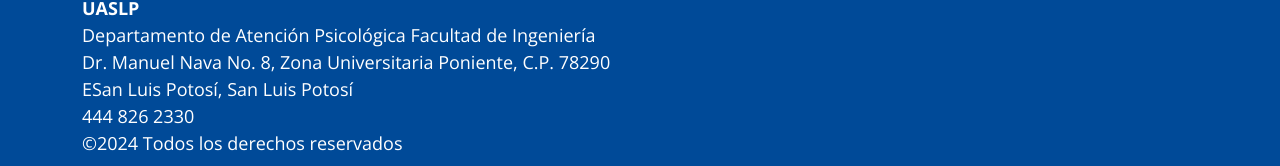
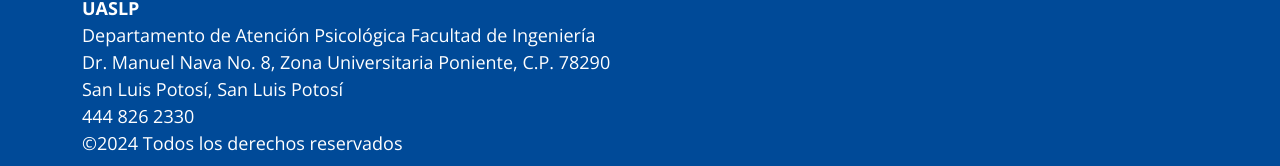
Before and after one commit to FernandoRmzMtz/PSICOFI, an Angular app in the folder PSICOFI-Web/: page / in a window 1280 px wide. Shown: the part 697-863 px from the top of the page. Built offline with nearby package versions, Linux system fonts and the light colour scheme.

Commit message:
correccion ortográfica en footer

```diff
--- a/PSICOFI-Web/src/app/components/footer/footer.component.html
+++ b/PSICOFI-Web/src/app/components/footer/footer.component.html
@@ -15,7 +15,7 @@
                             <span><b>UASLP</b></span><br />
                             <span>Departamento de Atención Psicológica Facultad de Ingeniería</span><br />
                             <span>Dr. Manuel Nava No. 8, Zona Universitaria Poniente, C.P. 78290</span><br />
-                            <span>ESan Luis Potosí, San Luis Potosí</span><br />
+                            <span>San Luis Potosí, San Luis Potosí</span><br />
                             <span>444 826 2330</span><br />
                             <span>©2024 Todos los derechos reservados</span><br />
                         </div>
```
